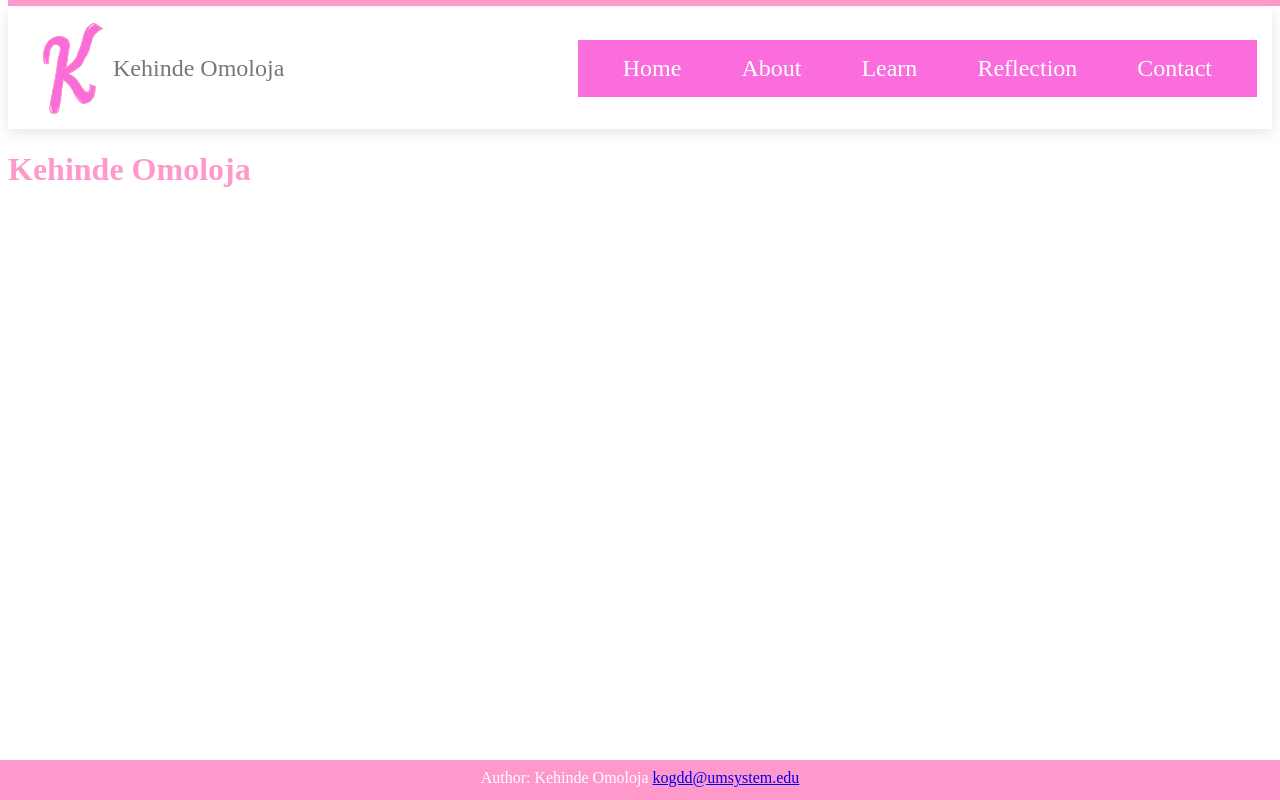
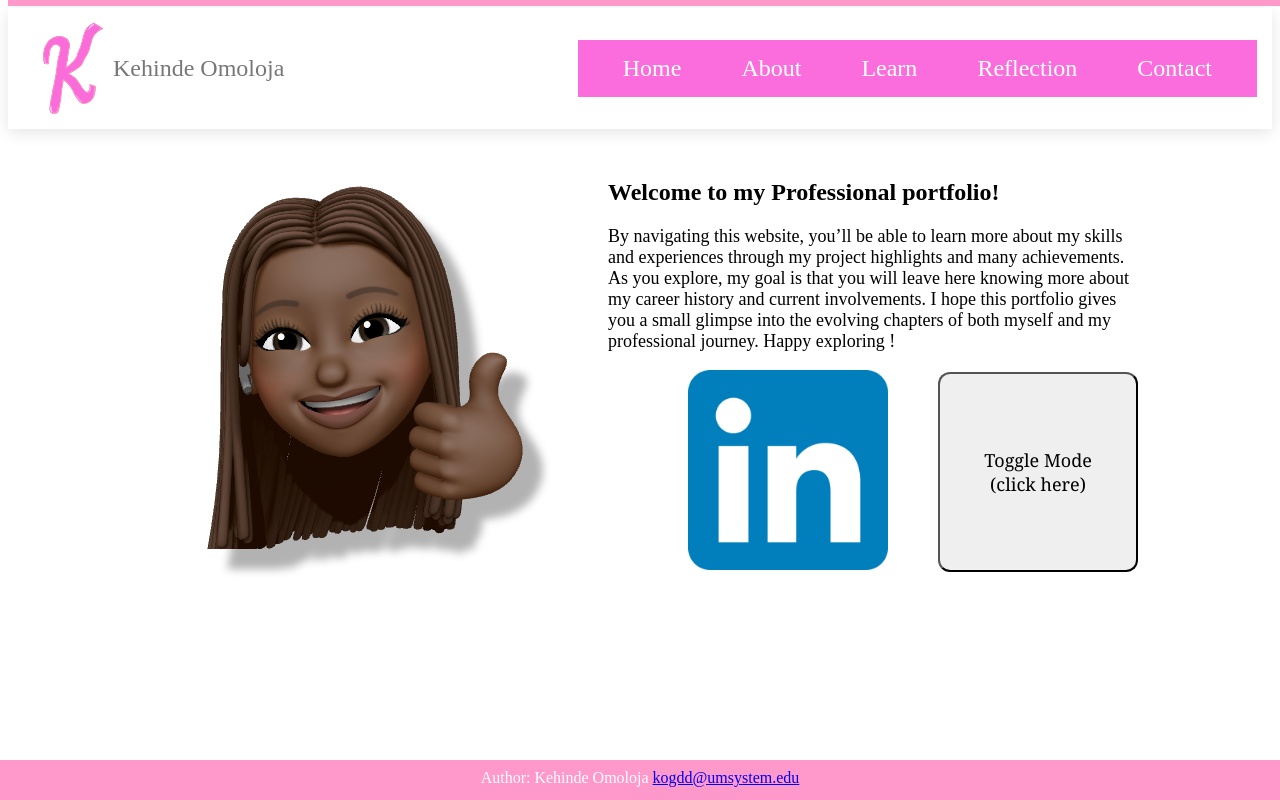
Before and after one commit to KehindeOmo/KehindeOmo-Final, a plain HTML site: page webdevelopment/index.html in a window 1280 px wide. Drawn offline with Linux system fonts and the light colour scheme.

Commit message:
Add files via upload

```diff
--- a/webdevelopment/learn.html
+++ b/webdevelopment/index.html
@@ -4,23 +4,23 @@
 
 <!--
 
-Title: Demo Page
+Title: Home Page
 
-Use: The beginning of all regular sites
+Use: The Home page
 
 Author: Kehinde Omoloja
 
 School/Term: Univeristy of Missouri / SP24
 
-Developed: Feb 28
+Developed:Feb 7
 
-Tested: Mar 9
+Tested: Feb 10
 
 -->
                <meta charset="utf-8">
                <meta name="viewport" content="width=device-width, initial-scale=1.0">
                 <meta http-equiv="X-UA-Compatible" content="IE=edge">
-               <title>Page Title</title>
+               <title>Home page</title>
                <link rel="stylesheet" href="style.css">
                <link rel="stylesheet" href="nav.css">
                <link rel="icon" href="newEmoji.png">
@@ -30,10 +30,10 @@ Tested: Mar 9
     <div class="pinkL"></div>
     <nav>
         <div class="klogo">
-            <a href="Index.html" target="_blank"><img src="kehindesLogo-cropped.svg" alt="HomeLOGO"/>Kehinde Omoloja</a>
+            <a href="index.html" target="_blank"><img src="kehindesLogo-cropped.svg" alt="HomeLOGO"/>Kehinde Omoloja</a>
         </div>
         <ul class="navName">
-            <li><a href="Index.html">Home</a></li>
+            <li><a href="index.html">Home</a></li>
             <li><a href="about.html">About</a></li>
             <li class="nM">
                 <a href="learn.html">Learn</a>
@@ -47,19 +47,42 @@ Tested: Mar 9
             <li><a href="#contact.html">Contact</a></li>
         </ul>
     </nav>
+<div class ="bodyStuff">
+    <div class="kEmoji">
+        <img id="ofcourse" src="kehindeEmoji.png" alt="Emoji" onclick="changeAvatar()"/>
+    </div>
 <header>
-    <h1> Kehinde Omoloja</h1>
+
 </header>
+<span class="emptySpan"></span>
+
 <main>
+    <h2>Welcome to my Professional portfolio!</h2>
+    <p class="indexPara">
+        By navigating this website,
+        you’ll be able to learn more about my skills and experiences through
+        my project highlights and many achievements. As you explore, my goal
+        is that you will leave here knowing more about my career history and
+        current involvements. I hope this portfolio gives you a small glimpse
+        into the evolving chapters of both myself and my professional journey. Happy exploring !
+    </p>
+    <div class="miniClicks">
+    <div class="linkedIn">
+        <img src="LinkedIn_icon.svg.png" alt="LinkedIn"/>
+    </div>
 
-    <p>
-    </p>
+    <button type="button" class="toggleMode">Toggle Mode<br>(click here)</button>
+</div>
+
 
 </main>
+</div>
 <footer>
     <p> Author: Kehinde Omoloja
     <a href="kogdd@umsystem.edu">kogdd@umsystem.edu</a>
 </p>
 </footer>
+<script src="newScript.js"></script>
+
 </body>
 </html>
```
Also changed, not shown: webdevelopment/about.html (+2 -2 lines), webdevelopment/reflection.html (+2 -2 lines).
